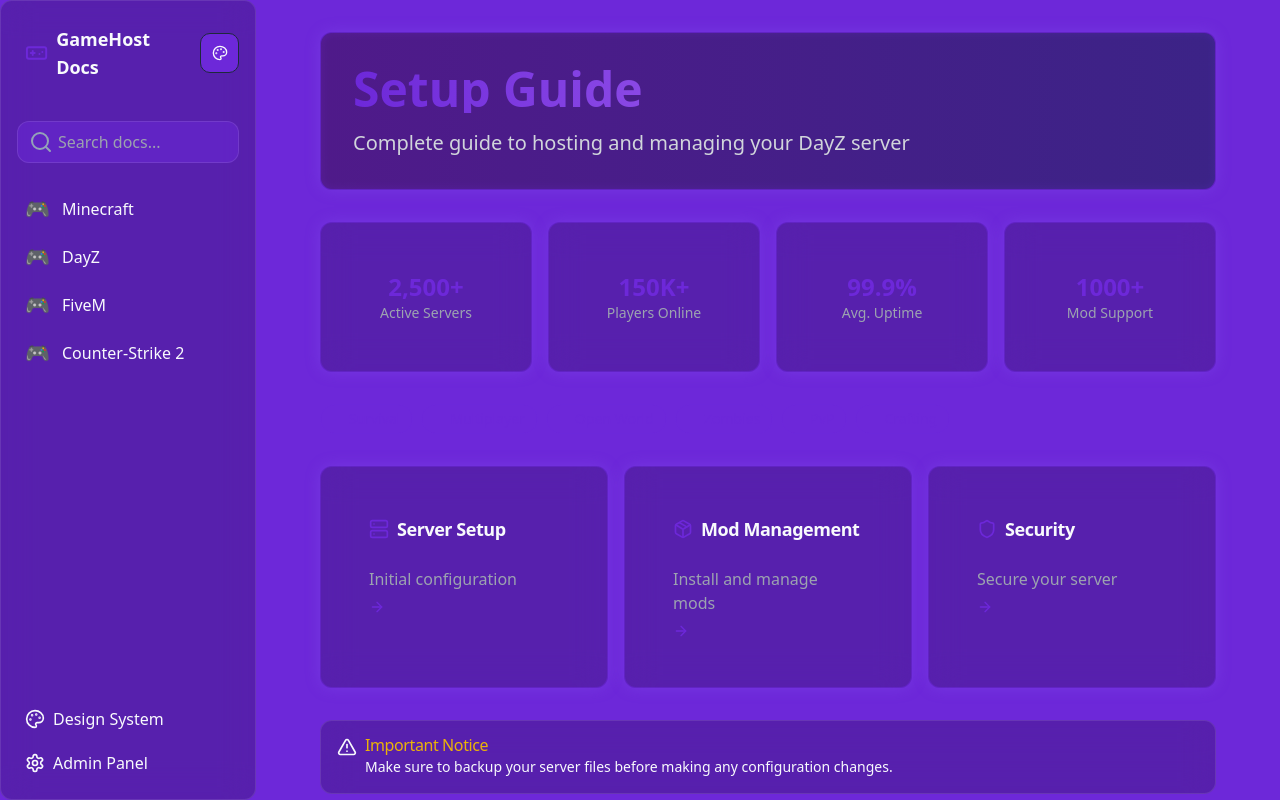
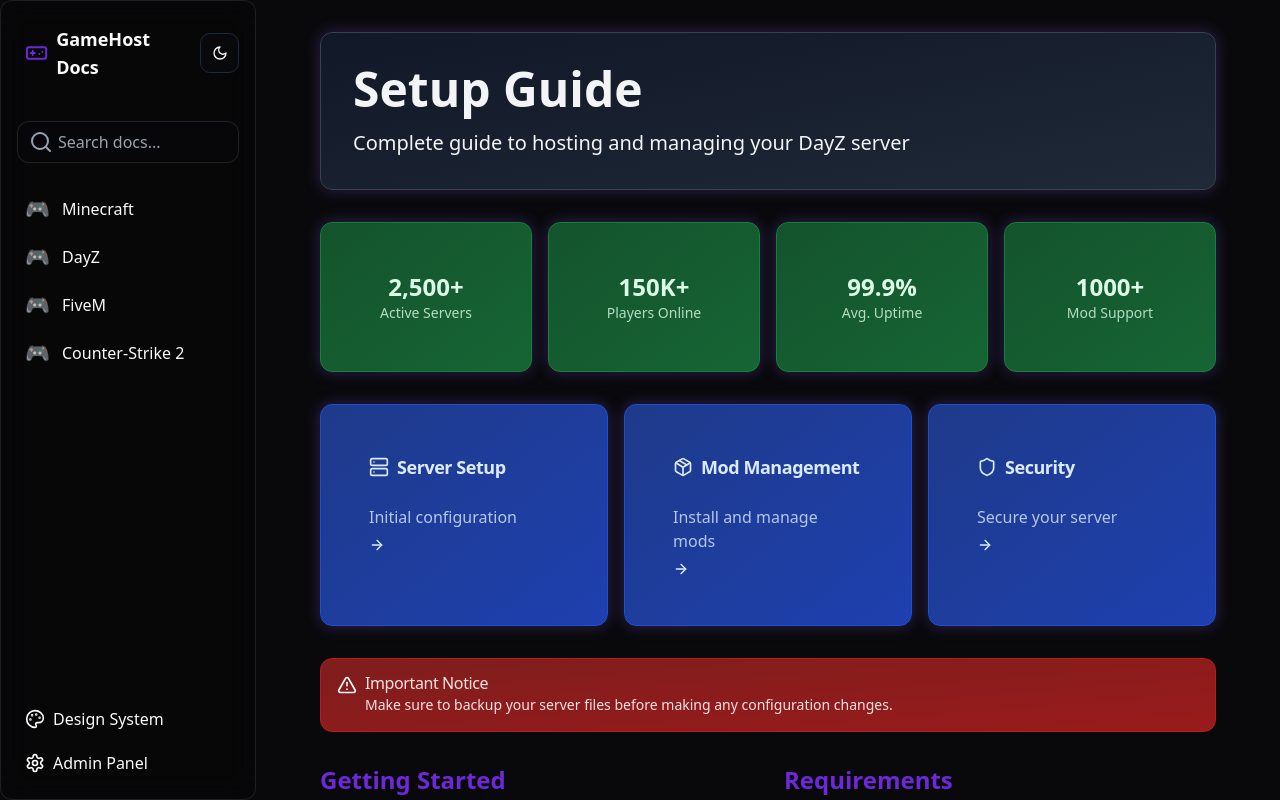
Before and after one commit to AN-Hosting/AN-Hosting.github.io, a React (Vite) app: page /games/dayz in a window 1280 px wide. Shown: the top 800 px of the page. Built offline with nearby package versions, Linux system fonts and the light colour scheme.

Commit message:
Remove Unused Themes and Update Modes
- Implement proper light and dark modes.
- Remove the 'professional', 'forest', and 'ocean' themes.
- Add four different styles for each element in the DayZ page.
[skip gpt_engineer]

```diff
--- a/src/components/ThemeSwitcher.tsx
+++ b/src/components/ThemeSwitcher.tsx
@@ -1,6 +1,6 @@
 import { Button } from "@/components/ui/button";
 import { useTheme } from "./ThemeProvider";
-import { Palette } from "lucide-react";
+import { Sun, Moon } from "lucide-react";
 import {
   DropdownMenu,
   DropdownMenuContent,
@@ -15,7 +15,11 @@ export function ThemeSwitcher() {
     <DropdownMenu>
       <DropdownMenuTrigger asChild>
         <Button variant="outline" size="icon">
-          <Palette className="h-[1.2rem] w-[1.2rem]" />
+          {theme === 'light' ? (
+            <Sun className="h-[1.2rem] w-[1.2rem]" />
+          ) : (
+            <Moon className="h-[1.2rem] w-[1.2rem]" />
+          )}
           <span className="sr-only">Toggle theme</span>
         </Button>
       </DropdownMenuTrigger>
@@ -26,15 +30,6 @@ export function ThemeSwitcher() {
         <DropdownMenuItem onClick={() => setTheme('dark')}>
           Dark
         </DropdownMenuItem>
-        <DropdownMenuItem onClick={() => setTheme('professional')}>
-          Professional
-        </DropdownMenuItem>
-        <DropdownMenuItem onClick={() => setTheme('forest')}>
-          Forest
-        </DropdownMenuItem>
-        <DropdownMenuItem onClick={() => setTheme('ocean')}>
-          Ocean
-        </DropdownMenuItem>
       </DropdownMenuContent>
     </DropdownMenu>
   );
--- a/src/index.css
+++ b/src/index.css
@@ -4,13 +4,13 @@
 
 @layer base {
   :root {
-    /* Default Light Theme */
-    --background: 240 5.9% 10%;
-    --foreground: 0 0% 98%;
-    --card: 240 5.9% 10%;
-    --card-foreground: 0 0% 98%;
-    --popover: 240 5.9% 10%;
-    --popover-foreground: 0 0% 98%;
+    /* Light Theme */
+    --background: 0 0% 100%;
+    --foreground: 240 10% 3.9%;
+    --card: 0 0% 100%;
+    --card-foreground: 240 10% 3.9%;
+    --popover: 0 0% 100%;
+    --popover-foreground: 240 10% 3.9%;
     --primary: 240 5.9% 10%;
     --primary-foreground: 0 0% 98%;
     --secondary: 240 4.8% 95.9%;
@@ -28,12 +28,12 @@
   }
 
   [data-theme="dark"] {
-    --background: 263.4 70% 50.4%;
-    --foreground: 210 40% 98%;
-    --card: 263.4 70% 50.4%;
-    --card-foreground: 210 40% 98%;
-    --popover: 263.4 70% 50.4%;
-    --popover-foreground: 210 40% 98%;
+    --background: 240 10% 3.9%;
+    --foreground: 0 0% 98%;
+    --card: 240 10% 3.9%;
+    --card-foreground: 0 0% 98%;
+    --popover: 240 10% 3.9%;
+    --popover-foreground: 0 0% 98%;
     --primary: 263.4 70% 50.4%;
     --primary-foreground: 210 40% 98%;
     --secondary: 217.2 32.6% 17.5%;
@@ -47,72 +47,6 @@
     --border: 217.2 32.6% 17.5%;
     --input: 217.2 32.6% 17.5%;
     --ring: 263.4 70% 50.4%;
-  }
-
-  [data-theme="professional"] {
-    --background: 220 85% 40%;
-    --foreground: 220 14% 96%;
-    --card: 220 85% 40%;
-    --card-foreground: 220 14% 96%;
-    --popover: 220 85% 40%;
-    --popover-foreground: 220 14% 96%;
-    --primary: 220 85% 40%;
-    --primary-foreground: 220 14% 96%;
-    --secondary: 220 14% 90%;
-    --secondary-foreground: 220 14% 5%;
-    --muted: 220 14% 90%;
-    --muted-foreground: 220 14% 40%;
-    --accent: 220 14% 90%;
-    --accent-foreground: 220 14% 5%;
-    --destructive: 0 84.2% 60.2%;
-    --destructive-foreground: 0 0% 98%;
-    --border: 220 14% 85%;
-    --input: 220 14% 85%;
-    --ring: 220 85% 40%;
-  }
-
-  [data-theme="forest"] {
-    --background: 142 72% 29%;
-    --foreground: 150 40% 96%;
-    --card: 142 72% 29%;
-    --card-foreground: 150 40% 96%;
-    --popover: 142 72% 29%;
-    --popover-foreground: 150 40% 96%;
-    --primary: 142 72% 29%;
-    --primary-foreground: 150 40% 96%;
-    --secondary: 150 40% 90%;
-    --secondary-foreground: 150 40% 5%;
-    --muted: 150 40% 90%;
-    --muted-foreground: 150 40% 40%;
-    --accent: 150 40% 90%;
-    --accent-foreground: 150 40% 5%;
-    --destructive: 0 84.2% 60.2%;
-    --destructive-foreground: 0 0% 98%;
-    --border: 150 40% 85%;
-    --input: 150 40% 85%;
-    --ring: 142 72% 29%;
-  }
-
-  [data-theme="ocean"] {
-    --background: 199 89% 48%;
-    --foreground: 200 80% 98%;
-    --card: 199 89% 48%;
-    --card-foreground: 200 80% 98%;
-    --popover: 199 89% 48%;
-    --popover-foreground: 200 80% 98%;
-    --primary: 199 89% 48%;
-    --primary-foreground: 200 80% 98%;
-    --secondary: 200 80% 90%;
-    --secondary-foreground: 200 80% 5%;
-    --muted: 200 80% 90%;
-    --muted-foreground: 200 80% 40%;
-    --accent: 200 80% 90%;
-    --accent-foreground: 200 80% 5%;
-    --destructive: 0 84.2% 60.2%;
-    --destructive-foreground: 0 0% 98%;
-    --border: 200 80% 85%;
-    --input: 200 80% 85%;
-    --ring: 199 89% 48%;
   }
 }
 
@@ -145,3 +79,20 @@
 .code-block {
   @apply bg-black/40 border border-white/10 rounded-lg p-4 font-mono text-sm;
 }
+
+/* DayZ Specific Styles */
+.dayz-style-1 {
+  @apply bg-gradient-to-br from-gray-900 to-gray-800 text-gray-100 border-gray-700;
+}
+
+.dayz-style-2 {
+  @apply bg-gradient-to-br from-green-900 to-green-800 text-green-100 border-green-700;
+}
+
+.dayz-style-3 {
+  @apply bg-gradient-to-br from-blue-900 to-blue-800 text-blue-100 border-blue-700;
+}
+
+.dayz-style-4 {
+  @apply bg-gradient-to-br from-red-900 to-red-800 text-red-100 border-red-700;
+}
--- a/src/lib/themes.ts
+++ b/src/lib/themes.ts
@@ -1,9 +1,6 @@
-export type ThemeMode = 'light' | 'dark' | 'professional' | 'forest' | 'ocean';
+export type ThemeMode = 'light' | 'dark';
 
 export const themes: Record<ThemeMode, string> = {
   light: 'light',
-  dark: 'dark',
-  professional: 'professional',
-  forest: 'forest',
-  ocean: 'ocean'
+  dark: 'dark'
 };
--- a/src/pages/games/DayZPage.tsx
+++ b/src/pages/games/DayZPage.tsx
@@ -8,20 +8,19 @@ const DayZPage = () => {
   return (
     <Layout>
       <div className="max-w-4xl mx-auto space-y-8">
-        {/* Hero Section */}
-        <div className="relative p-8 rounded-lg overflow-hidden glass-card neon-border">
-          <div className="absolute inset-0 bg-gradient-to-r from-purple-900/50 to-indigo-900/50 backdrop-blur-sm" />
+        {/* Hero Section - Style 1 */}
+        <div className="relative p-8 rounded-lg overflow-hidden glass-card neon-border dayz-style-1">
           <div className="relative z-10 space-y-4">
-            <h1 className="text-5xl font-bold bg-clip-text text-transparent bg-gradient-to-r from-primary to-purple-400">
+            <h1 className="text-5xl font-bold">
               Setup Guide
             </h1>
-            <p className="text-xl text-gray-300">
+            <p className="text-xl">
               Complete guide to hosting and managing your DayZ server
             </p>
           </div>
         </div>
 
-        {/* Stats Grid */}
+        {/* Stats Grid - Style 2 */}
         <div className="grid grid-cols-2 md:grid-cols-4 gap-4">
           {[
             { label: 'Active Servers', value: '2,500+' },
@@ -29,51 +28,41 @@ const DayZPage = () => {
             { label: 'Avg. Uptime', value: '99.9%' },
             { label: 'Mod Support', value: '1000+' }
           ].map((stat, i) => (
-            <Card key={i} className="game-card text-center">
+            <Card key={i} className="game-card dayz-style-2 text-center">
               <CardContent className="pt-6">
-                <div className="text-2xl font-bold text-primary">{stat.value}</div>
-                <div className="text-sm text-gray-400">{stat.label}</div>
+                <div className="text-2xl font-bold">{stat.value}</div>
+                <div className="text-sm opacity-80">{stat.label}</div>
               </CardContent>
             </Card>
           ))}
         </div>
 
-        {/* Tags Section */}
-        <div className="flex flex-wrap gap-2">
-          {['Survival', 'Multiplayer', 'Open World', 'Zombies', 'PvP', 'Crafting'].map((tag, i) => (
-            <span key={i} className="px-3 py-1 text-sm rounded-full bg-primary/20 text-primary border border-primary/30 hover:bg-primary/30 transition-colors cursor-pointer">
-              <Hash className="inline-block w-3 h-3 mr-1" />
-              {tag}
-            </span>
-          ))}
-        </div>
-
-        {/* Quick Links - 3 Columns */}
+        {/* Quick Links - Style 3 */}
         <div className="grid grid-cols-1 md:grid-cols-3 gap-4">
           {[
             { title: 'Server Setup', icon: Server, desc: 'Initial configuration' },
             { title: 'Mod Management', icon: Package, desc: 'Install and manage mods' },
             { title: 'Security', icon: Shield, desc: 'Secure your server' }
           ].map((item, i) => (
-            <Card key={i} className="game-card group cursor-pointer">
+            <Card key={i} className="game-card dayz-style-3 group cursor-pointer">
               <CardHeader>
                 <div className="flex items-center gap-2">
-                  <item.icon className="h-5 w-5 text-primary" />
+                  <item.icon className="h-5 w-5" />
                   <CardTitle className="text-lg">{item.title}</CardTitle>
                 </div>
               </CardHeader>
               <CardContent>
-                <p className="text-gray-400">{item.desc}</p>
-                <ArrowRight className="h-4 w-4 mt-2 text-primary transition-transform group-hover:translate-x-2" />
+                <p className="opacity-80">{item.desc}</p>
+                <ArrowRight className="h-4 w-4 mt-2 transition-transform group-hover:translate-x-2" />
               </CardContent>
             </Card>
           ))}
         </div>
 
-        {/* Alert Section */}
-        <Alert className="glass-card border-yellow-500/50">
-          <AlertTriangle className="h-5 w-5 text-yellow-500" />
-          <AlertTitle className="text-yellow-500">Important Notice</AlertTitle>
+        {/* Alert Section - Style 4 */}
+        <Alert className="glass-card dayz-style-4">
+          <AlertTriangle className="h-5 w-5" />
+          <AlertTitle>Important Notice</AlertTitle>
           <AlertDescription>
             Make sure to backup your server files before making any configuration changes.
           </AlertDescription>
```
